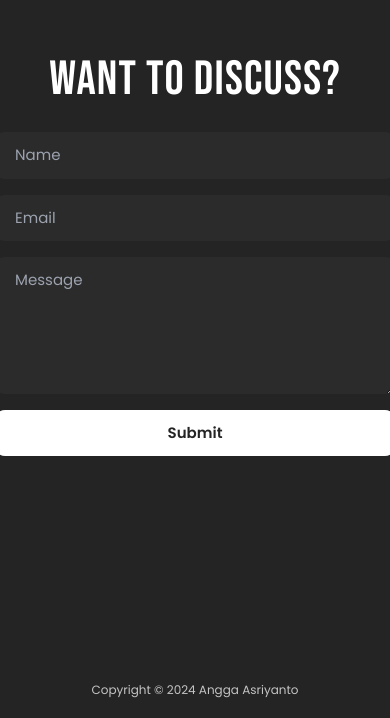
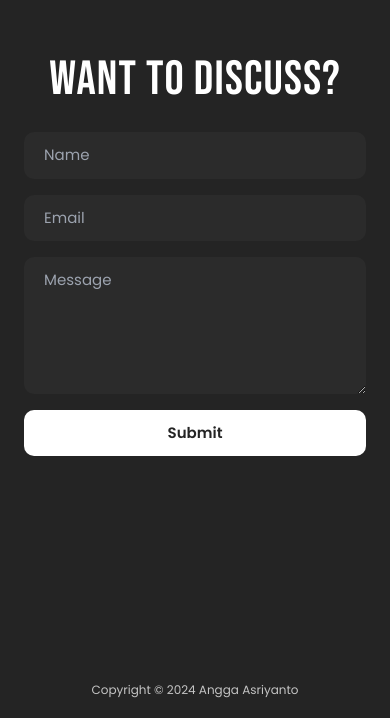
Before and after one commit to AnggaAsriyanto/my-portfolio, a Vue app: page / in a window 390 px wide. Shown: the part 2456-3174 px from the top of the page. Built offline with nearby package versions, Linux system fonts and the light colour scheme.

Commit message:
try fix form mobile

```diff
--- a/src/views/HomeView.vue
+++ b/src/views/HomeView.vue
@@ -49,7 +49,7 @@ useToggleActiveLink()
   <!-- start section contact -->
   <section class="contact w-full h-screen px-6 lg:px-0 flex flex-row items-center justify-center" id="contact">
     <div class="flex justify-center items-center">
-      <form action="" class="w-max flex flex-col justify-center items-center max-w-[400px]">
+      <form action="" class="w-full flex flex-col justify-center items-center">
         <h2 class="font-header text-5xl tracking-wide pb-5">Want to discuss?</h2>
         <input class="w-full px-5 py-3 rounded-[10px] my-2" type="text" placeholder="Name">
         <input class="w-full px-5 py-3 rounded-[10px] my-2" type="text" placeholder="Email">
@@ -87,4 +87,3 @@ textarea {
   }
 }
 </style>
-@/composables/toggleActiveLink
```
